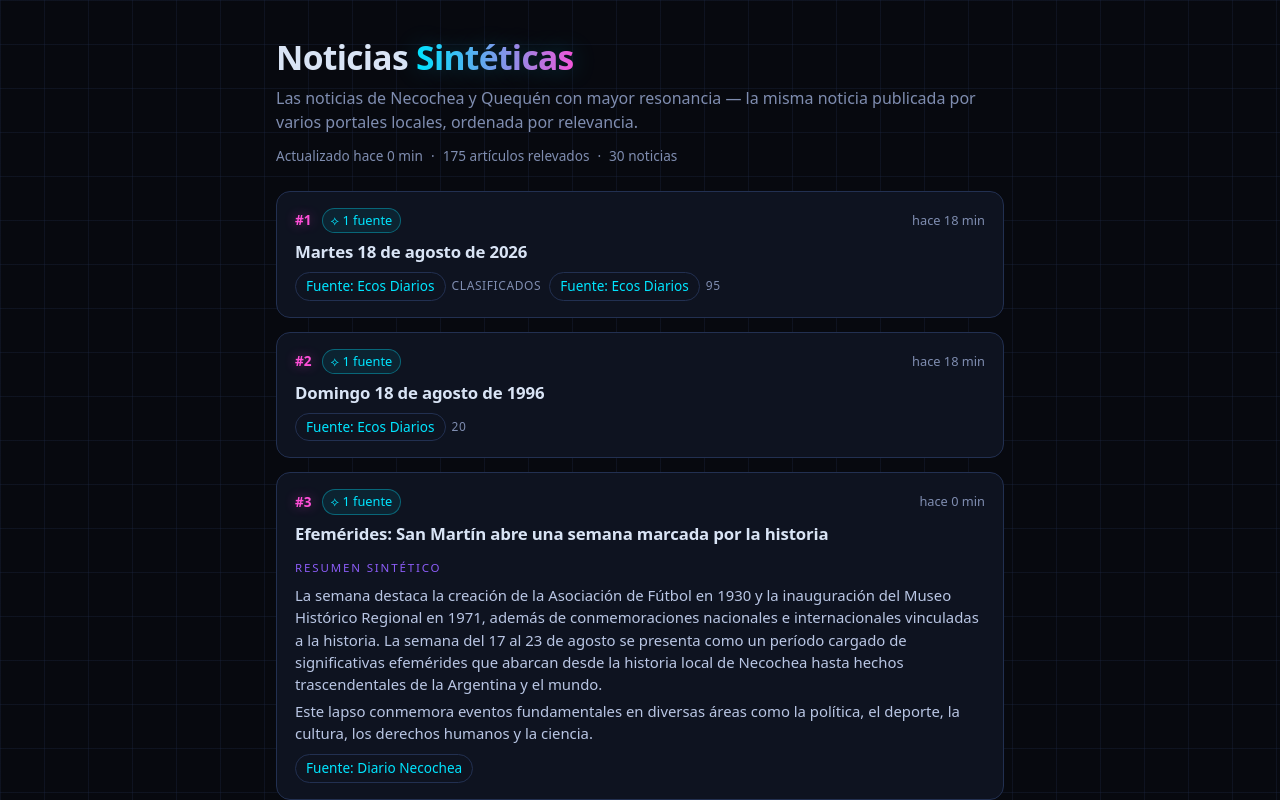
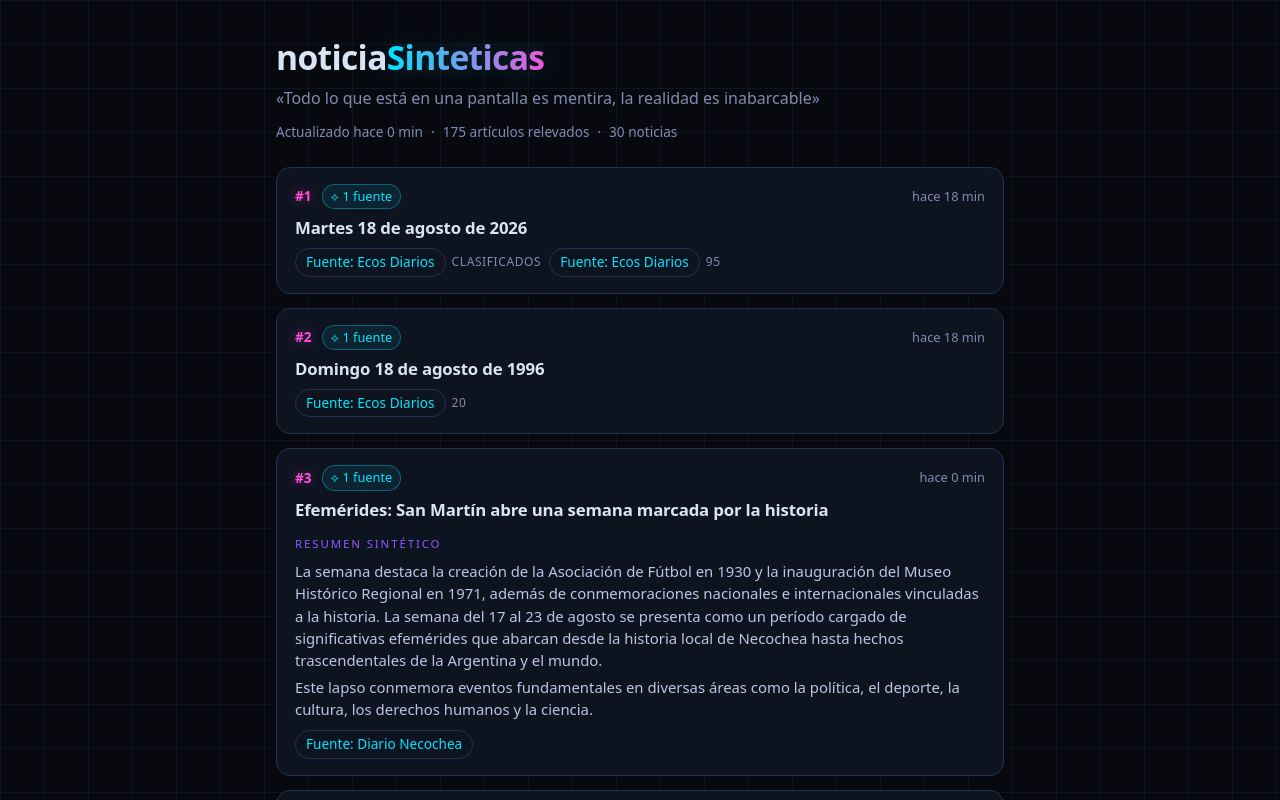
Before and after one commit to IsM-cyber/noticiaSinteticas, a Next.js app: page / in a window 1280 px wide. Shown: the top 800 px of the page. Built offline with nearby package versions, Linux system fonts and the light colour scheme.

Commit message:
feat: rebranding a noticiaSinteticas + tagline (textos en lib/site.ts)

```diff
--- a/app/layout.tsx
+++ b/app/layout.tsx
@@ -1,11 +1,11 @@
 import type { Metadata } from "next";
 import "./globals.css";
+import { SITE_NAME, SITE_DESCRIPTION, SITE_URL } from "@/lib/site";
 
 export const metadata: Metadata = {
-  title: "Noticias Sintéticas",
-  description:
-    "Las noticias de Necochea y Quequén con mayor resonancia: la misma noticia publicada por varios portales locales, ordenada por relevancia.",
-  metadataBase: new URL("https://noticias-sinteticas.vercel.app"),
+  title: SITE_NAME,
+  description: SITE_DESCRIPTION,
+  metadataBase: new URL(SITE_URL),
 };
 
 export default function RootLayout({
--- a/app/page.tsx
+++ b/app/page.tsx
@@ -1,4 +1,5 @@
 import { loadNews, timeAgo } from "@/lib/stories";
+import { SITE_NAME_PARTS, SITE_TAGLINE } from "@/lib/site";
 
 export const dynamic = "force-dynamic";
 
@@ -10,12 +11,10 @@ export default function Home() {
     <main className="wrap">
       <header className="hero">
         <h1>
-          Noticias <span>Sintéticas</span>
+          {SITE_NAME_PARTS[0]}
+          <span>{SITE_NAME_PARTS[1]}</span>
         </h1>
-        <p>
-          Las noticias de Necochea y Quequén con mayor resonancia — la misma
-          noticia publicada por varios portales locales, ordenada por relevancia.
-        </p>
+        <p>{SITE_TAGLINE}</p>
         <div className="meta">
           <span>Actualizado {timeAgo(data.generated_at)}</span>
           <span aria-hidden>·</span>
--- /dev/null
+++ b/lib/site.ts
@@ -0,0 +1,16 @@
+// ============================================================
+// TEXTOS DEL SITIO — editá este archivo y corré `npx vercel --prod`
+// ============================================================
+
+// partes del nombre: se renderizan juntas, la segunda con el degradé
+export const SITE_NAME_PARTS = ["noticia", "Sinteticas"];
+export const SITE_NAME = SITE_NAME_PARTS.join("");
+
+export const SITE_TAGLINE =
+  "«Todo lo que está en una pantalla es mentira, la realidad es inabarcable»";
+
+// descripción para buscadores y compartir
+export const SITE_DESCRIPTION =
+  "noticiaSinteticas — las noticias de Necochea y Quequén con mayor resonancia entre los portales locales.";
+
+export const SITE_URL = "https://noticiasinteticas.vercel.app";
```
Also changed, not shown: app/rss.xml/route.ts (+4 -3 lines).
